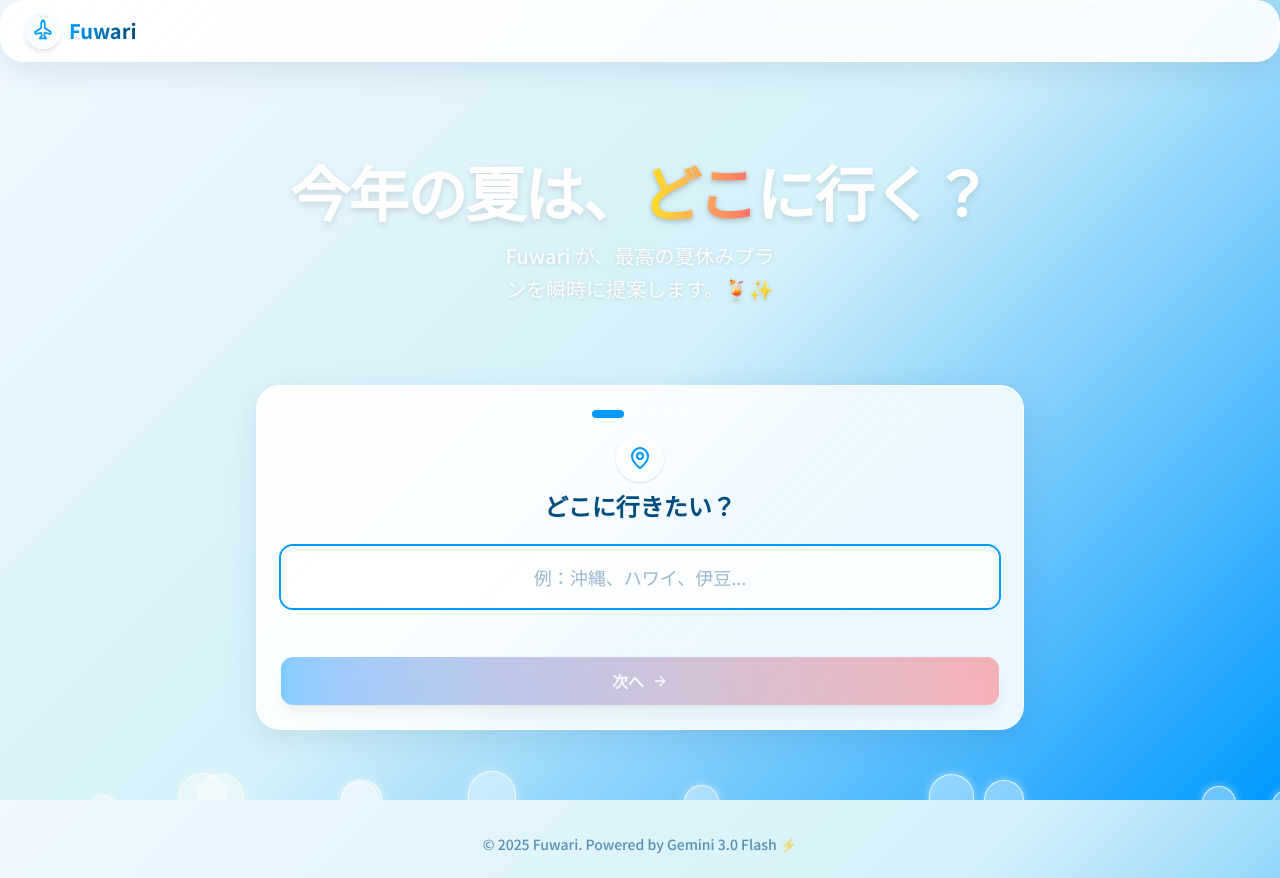
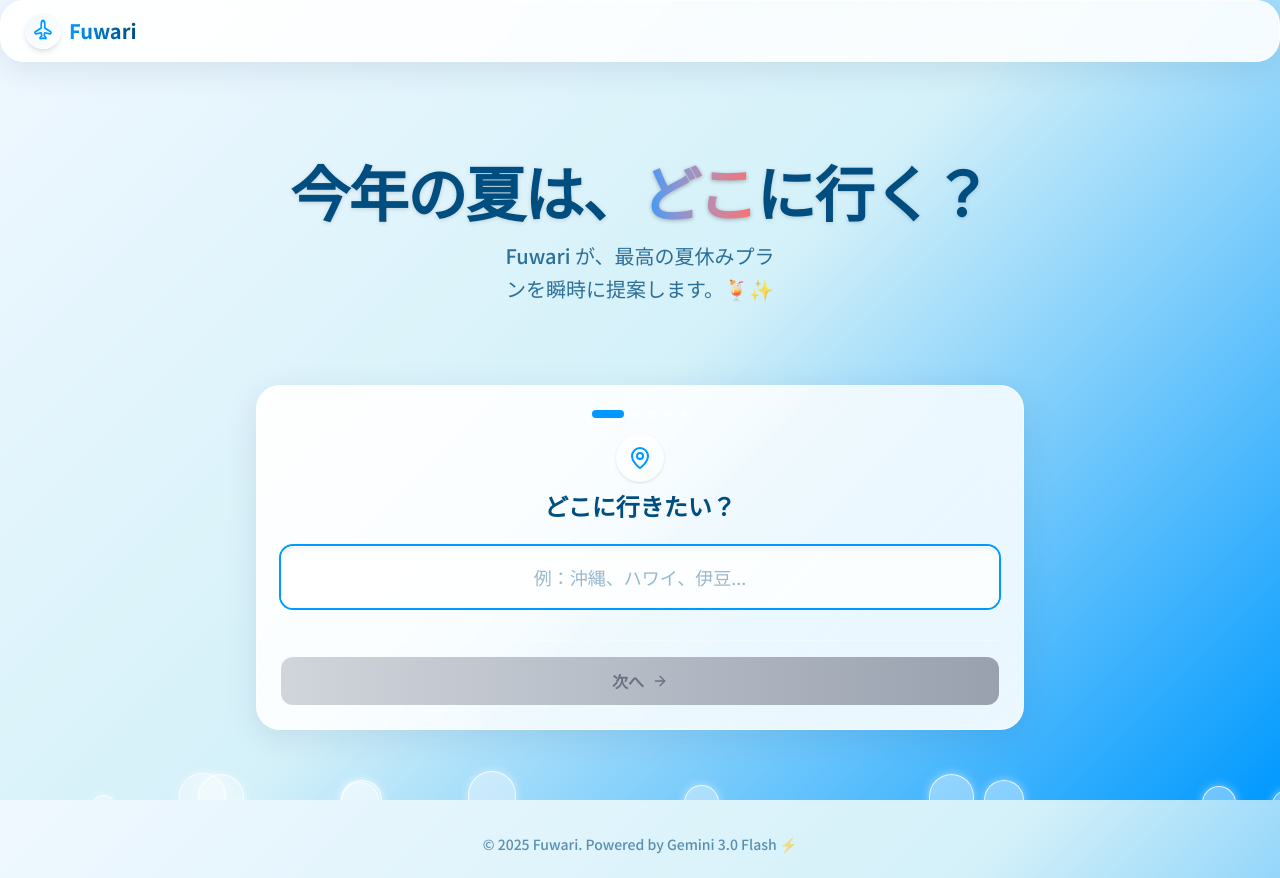
Before and after one commit to Anju1023/travel-app-project, a Next.js app: page / in a window 1280 px wide. Built offline with nearby package versions, Linux system fonts and the light colour scheme.

Commit message:
fix(ui): improve contrast of hero text and buttons 📝

```diff
--- a/src/app/page.tsx
+++ b/src/app/page.tsx
@@ -84,11 +84,11 @@ export default function Home() {
       */}
       {!plan && (
         <div className="text-center space-y-4 py-12 px-4">
-          <h1 className="text-4xl md:text-6xl font-black text-white drop-shadow-md tracking-tight leading-[1.1] text-balance">
+          <h1 className="text-4xl md:text-6xl font-black text-[var(--color-deep-ocean)] drop-shadow-sm tracking-tight leading-[1.1] text-balance">
             今年の夏は、<br className="md:hidden"/>
-            <span className="bg-gradient-to-r from-[var(--color-lemon-yellow)] to-[var(--color-sunset-orange)] bg-clip-text text-transparent drop-shadow-sm">どこ</span>に行く？
+            <span className="bg-gradient-to-r from-[var(--color-ocean-blue)] to-[var(--color-sunset-orange)] bg-clip-text text-transparent drop-shadow-sm">どこ</span>に行く？
           </h1>
-          <p className="text-base md:text-xl text-white/90 max-w-lg mx-auto leading-relaxed text-balance font-medium drop-shadow-sm">
+          <p className="text-base md:text-xl text-[var(--color-deep-ocean)]/80 max-w-lg mx-auto leading-relaxed text-balance font-medium">
             Fuwari が、最高の夏休みプランを瞬時に提案します。🍹✨
           </p>
         </div>
--- a/src/components/TravelForm.tsx
+++ b/src/components/TravelForm.tsx
@@ -350,7 +350,7 @@ export default function TravelForm({
 							type="button"
 							onClick={nextStep}
 							disabled={!formData.destination && step === 1}
-							className="btn-ripple flex-2 py-3 px-4 rounded-xl bg-gradient-to-r from-[var(--color-ocean-blue)] to-[var(--color-sunset-orange)] text-white font-bold hover:opacity-90 flex items-center justify-center gap-2 disabled:opacity-50 disabled:cursor-not-allowed shadow-lg"
+							className="btn-ripple flex-2 py-3 px-4 rounded-xl bg-gradient-to-r from-[var(--color-ocean-blue)] to-[var(--color-sunset-orange)] text-white font-bold hover:opacity-90 flex items-center justify-center gap-2 disabled:from-gray-300 disabled:to-gray-400 disabled:text-gray-500 disabled:cursor-not-allowed shadow-lg disabled:shadow-none transition-all"
 						>
 							次へ
 							<ArrowRight className="w-4 h-4" />
@@ -359,7 +359,7 @@ export default function TravelForm({
 						<button
 							type="submit"
 							disabled={loading}
-							className="btn-ripple flex-2 py-3 px-4 rounded-xl bg-gradient-to-r from-[var(--color-ocean-blue)] to-[var(--color-sunset-orange)] text-white font-bold hover:opacity-90 disabled:opacity-70 flex items-center justify-center gap-2 shadow-lg"
+							className="btn-ripple flex-2 py-3 px-4 rounded-xl bg-gradient-to-r from-[var(--color-ocean-blue)] to-[var(--color-sunset-orange)] text-white font-bold hover:opacity-90 disabled:from-gray-300 disabled:to-gray-400 disabled:text-gray-500 disabled:shadow-none flex items-center justify-center gap-2 shadow-lg transition-all"
 						>
 							{loading ? (
 								<>
```
Also changed, not shown: public/Screenshot.png (added).
